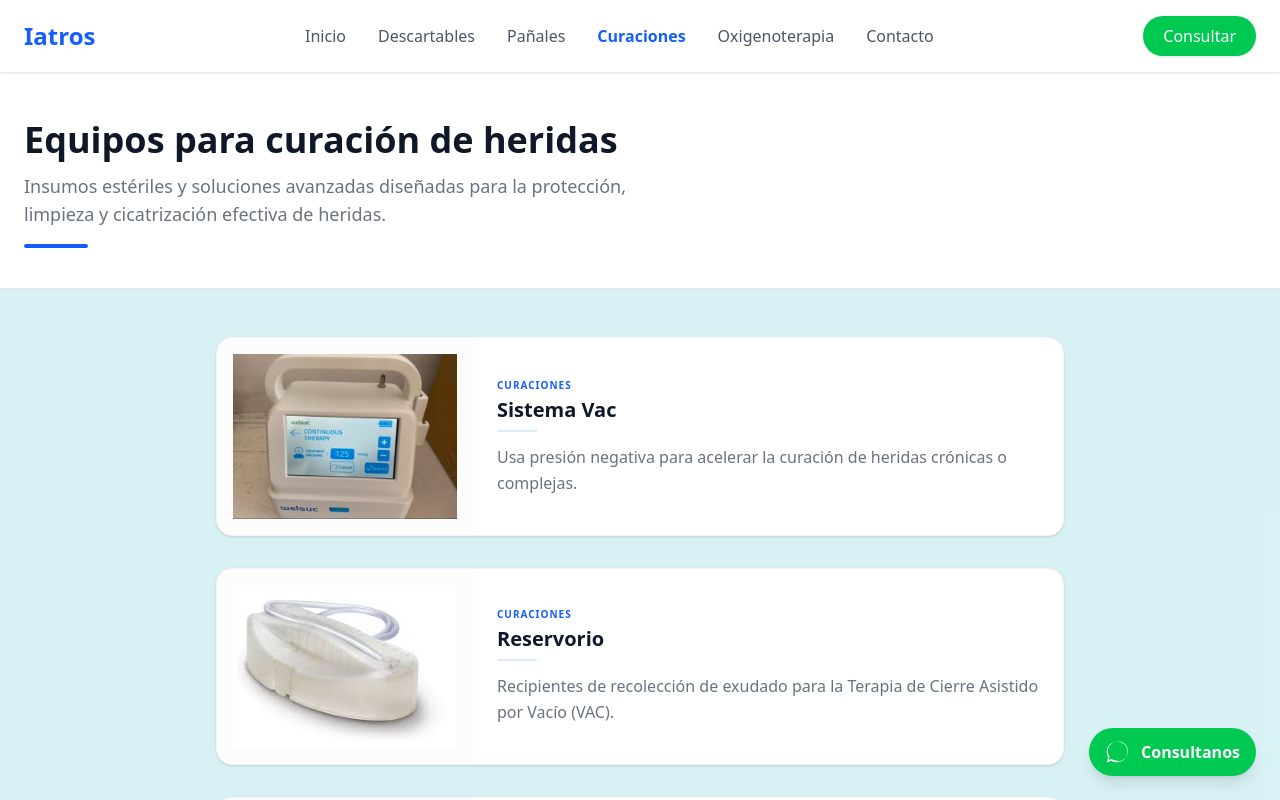
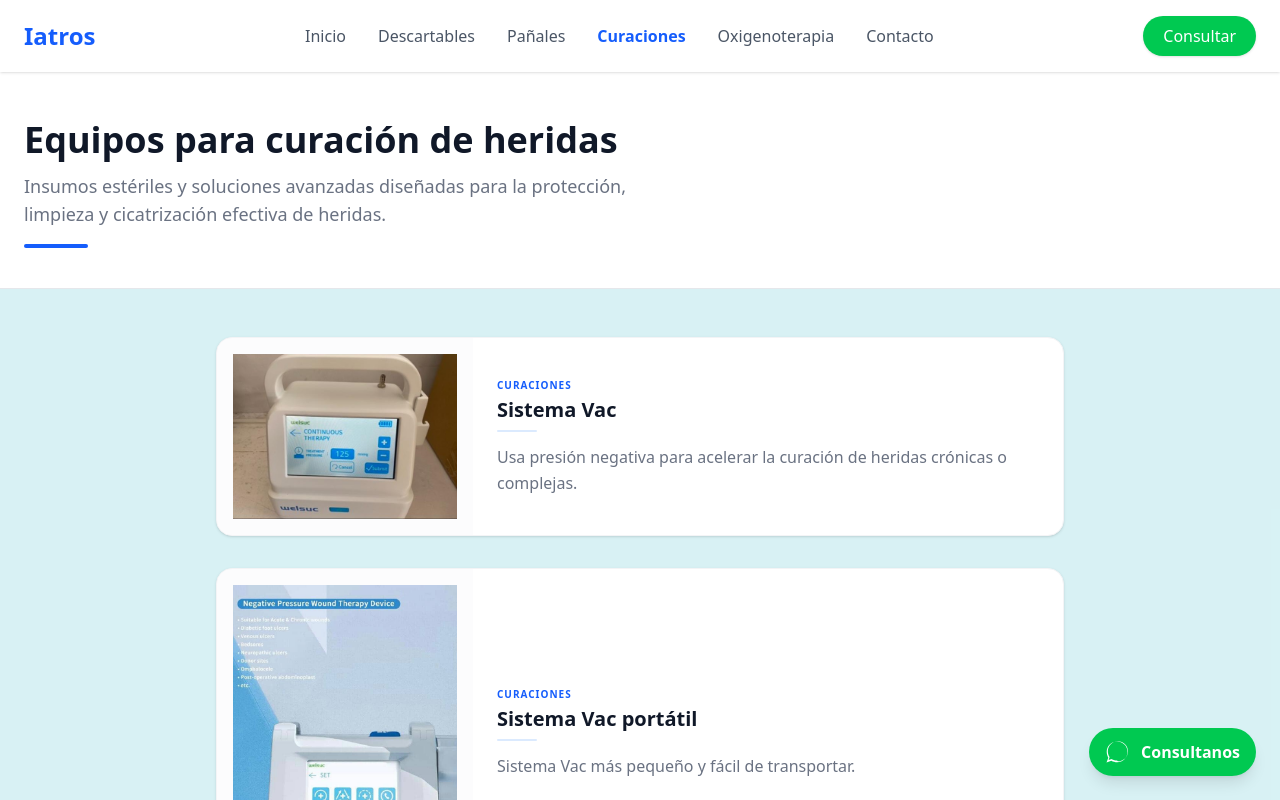
Before and after one commit to sebarosenfeld/Iatros, a React (Vite) app: page /curaciones in a window 1280 px wide. Shown: the top 800 px of the page. Built offline with nearby package versions, Linux system fonts and the light colour scheme.

Commit message:
Agregado de Vac portátil

```diff
--- a/src/data/Products.js
+++ b/src/data/Products.js
@@ -31,7 +31,8 @@ import imagenCanulaNasal from "../assets/imgOxigenoterapia/canulaNasal.jfif";
 import imagenCpap from "../assets/imgOxigenoterapia/Cpap.jfif";
 import imagenBpap from "../assets/imgOxigenoterapia/Bpap.jfif";
 import imagenVac from "../assets/imgCuraciones/SistemaVac.jpeg";
-import imagenReservorio from "../assets/imgCuraciones/Reservorio.jfif";
+import imagenVacPortatil from "../assets/imgCuraciones/vacPortatil.jpg";
+import imagenReservorio from "../assets/imgCuraciones/reservorio500ML.png";
 import imagenEsponja from "../assets/imgCuraciones/Esponja.jfif";
 
 const products = [
@@ -237,6 +238,14 @@ const products = [
   },
   {
     id: 26,
+    nombreProducto: "Sistema Vac portátil",
+    descripcion: "Sistema Vac más pequeño y fácil de transportar.",
+    precio: 3000,
+    categoria: "Curaciones",
+    imagen: imagenVacPortatil,
+  },
+  {
+    id: 27,
     nombreProducto: "Reservorio",
     descripcion: "Recipientes de recolección de exudado para la Terapia de Cierre Asistido por Vacío (VAC).",
     precio: 3000,
@@ -244,7 +253,7 @@ const products = [
     imagen: imagenReservorio,
   },
   {
-    id: 27,
+    id: 28,
     nombreProducto: "Esponja",
     descripcion: "Conjunto estéril diseñado para aplicarse en heridas complejas y promover la cicatrización.",
     precio: 3000,
@@ -252,7 +261,7 @@ const products = [
     imagen: imagenEsponja,
   },
   {
-    id: 28,
+    id: 29,
     nombreProducto: "Plenitud Protect Extra Grande",
     descripcion: "Diseñada para la incontinencia de moderada a intensa, ofreciendo la máxima absorción y un ajuste cómodo similar a la ropa interior real.",
     precio: 3000,
@@ -260,7 +269,7 @@ const products = [
     imagen: imagenPanalPlenitud,
   },
   {
-    id: 29,
+    id: 30,
     nombreProducto: "Babysec",
     descripcion: "Los pañales Babysec (Premium Soft, Super Premium, Ultrasoft) son opciones hipoalergénicas diseñadas para brindar hasta 12 horas de absorción.",
     precio: 3000,
@@ -268,7 +277,7 @@ const products = [
     imagen: imagenPanalBabysec,
   },
   {
-    id: 30,
+    id: 31,
     nombreProducto: "GoodNight",
     descripcion: "Cuentan con 5 capas de protección, diseño similar a ropa interior real con laterales elásticos y materiales suaves, hipoalergénicos y sin fragancia.",
     precio: 3000,
@@ -276,7 +285,7 @@ const products = [
     imagen: imagenPanalGoodNight,
   },
   {
-    id: 31,
+    id: 32,
     nombreProducto: "Hennia",
     descripcion: "Diseñados para la incontinencia, destacando por su alta capacidad de absorción gracias al gel superabsorbente, tela hipoalergénica y cubiertas impermeables.",
     precio: 3000,
@@ -284,7 +293,7 @@ const products = [
     imagen: imagenPanalHennia,
   },
   {
-    id: 32,
+    id: 33,
     nombreProducto: "Huggies",
     descripcion: "Ofrecen alta absorción y cuidado para la piel, destacando por sus tecnologías respirables, suavidad similar al algodón y sistemas anti-filtraciones.",
     precio: 3000,
@@ -292,7 +301,7 @@ const products = [
     imagen: imagenPanalHuggies,
   },
   {
-    id: 33,
+    id: 34,
     nombreProducto: "IndaSlip",
     descripcion: "Protectores descartables de alta absorción diseñados para la incontinencia severa en adultos. Cuentan con un sistema anatómico, barreras antidesbordes, cintura elástica y un núcleo súper absorbente que mantiene la piel seca.",
     precio: 3000,
@@ -300,7 +309,7 @@ const products = [
     imagen: imagenPanalIndaSlip,
   },
   {
-    id: 34,
+    id: 35,
     nombreProducto: "Nonisec",
     descripcion: "Descartables, diseñados para incontinencia severa con alto poder de absorción (gel) y protección para la piel gracias a su contenido de aloe vera. Disponibles en modelos rectos y anatómicos, ofrecen confort y seguridad, con barreras anti-desbordes y cintas repegables.",
     precio: 3000,
@@ -308,7 +317,7 @@ const products = [
     imagen: imagenPanalNonisec,
   },
   {
-    id: 35,
+    id: 36,
     nombreProducto: "Pampers",
     descripcion: "Ofrecen protección y comodidad superiores con tecnología de rápida absorción, barreras reforzadas anti-derrames y materiales hipoalergénicos que cuidan la piel sensible.",
     precio: 3000,
```
Also changed, not shown: src/assets/imgCuraciones/reservorio500ML.png (added), src/assets/imgCuraciones/vacPortatil.jpg (added).
